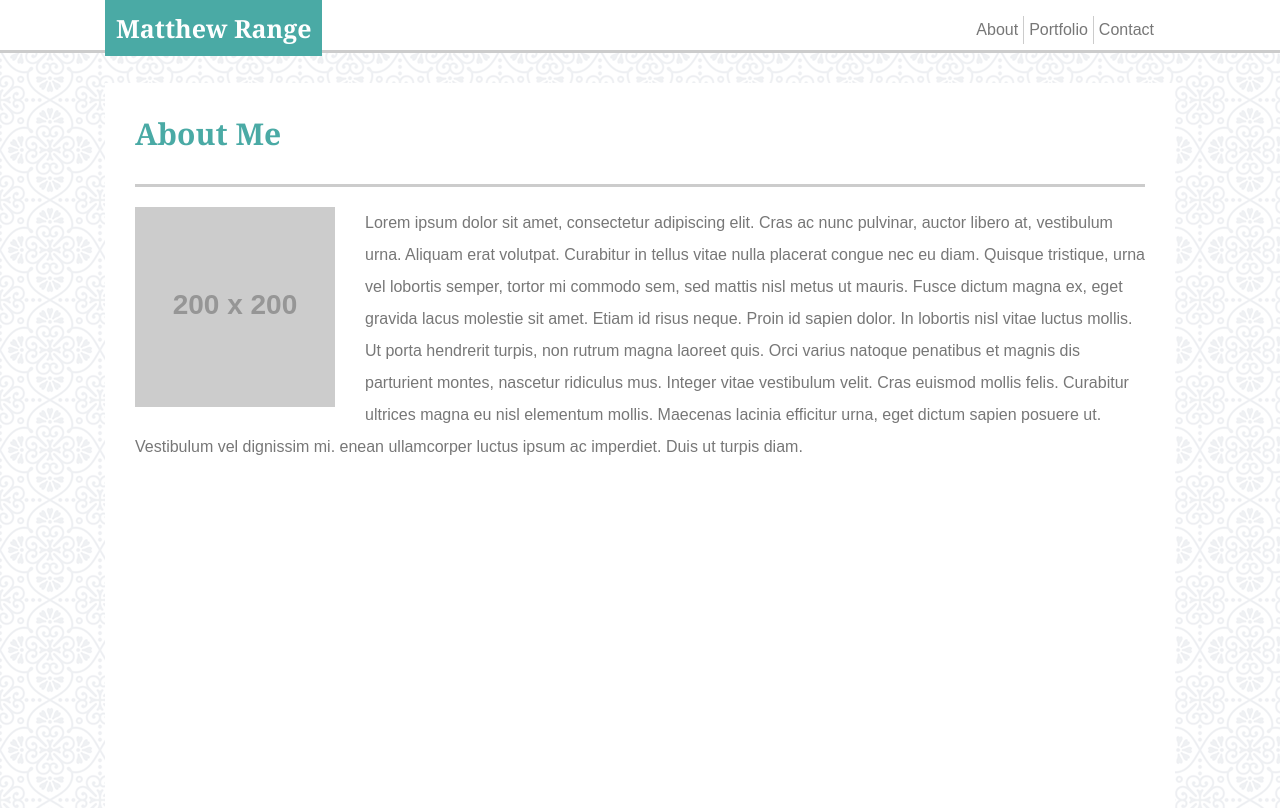
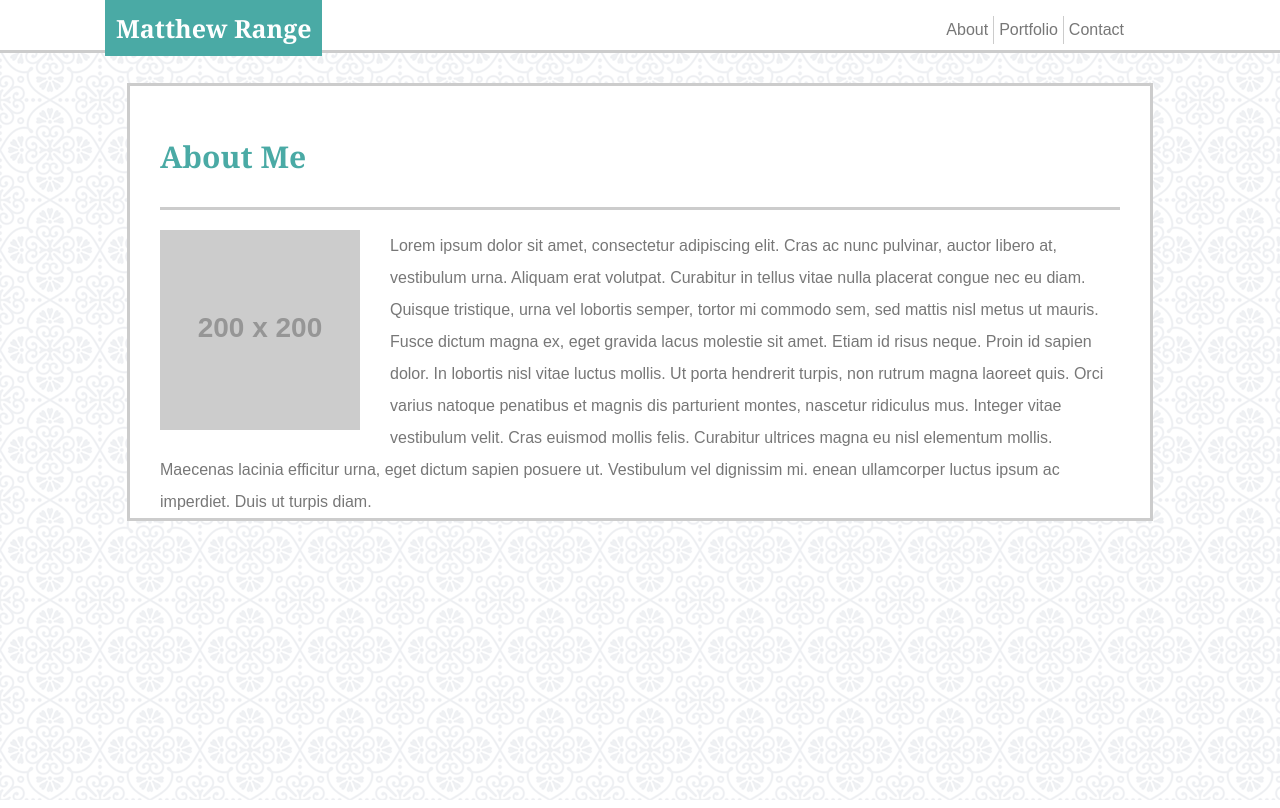
Before and after one commit to mrange3/Basic-Portfolio, a plain HTML site: page index.html in a window 1280 px wide. Shown: the top 808 px of the page. Drawn offline with Linux system fonts and the light colour scheme; placeholder pictures from the web are drawn by us.

Commit message:
changed styles

```diff
--- a/assets/css/stye.css
+++ b/assets/css/stye.css
@@ -1,10 +1,8 @@
-body {
+ body {
     margin: 0px;
-    background-image: url(/assets/images/regal.png);
-    background-color: gray;
+    background-image: url(../images/regal.png);
+    background-repeat: repeat;
 }
-
-
 .banner {
     background-color: #ffffff;
     height: 50px;
@@ -38,16 +36,18 @@ h1 {
 
 .space {
     margin-top: 30px;
-    margin-left:105px;
-    margin-right: 105px;
-    height: 900px;
+    margin-left:auto;
+    margin-right: auto;
+    width: 960px;
     text-align: left;
     overflow: visible;
-    background-color: white;
     padding-right: 30px;
     padding-left: 30px;
     font-family: 'Arial', 'Helvetica Neue', Helvetica, sans-serif;
     color: #777777;
+    background-color: #ffffff;
+    border-style: solid;
+    border-color: #cccccc;
 }
 
 ul {
@@ -55,8 +55,7 @@ ul {
     float:right;
     padding: 16px;
     position: relative;
-    right: 105px;
-
+    right:135px;
 }
 
 li {
```
Also changed, not shown: assets/images/dark-grey-terrazzo.png (added), 1 other file.
